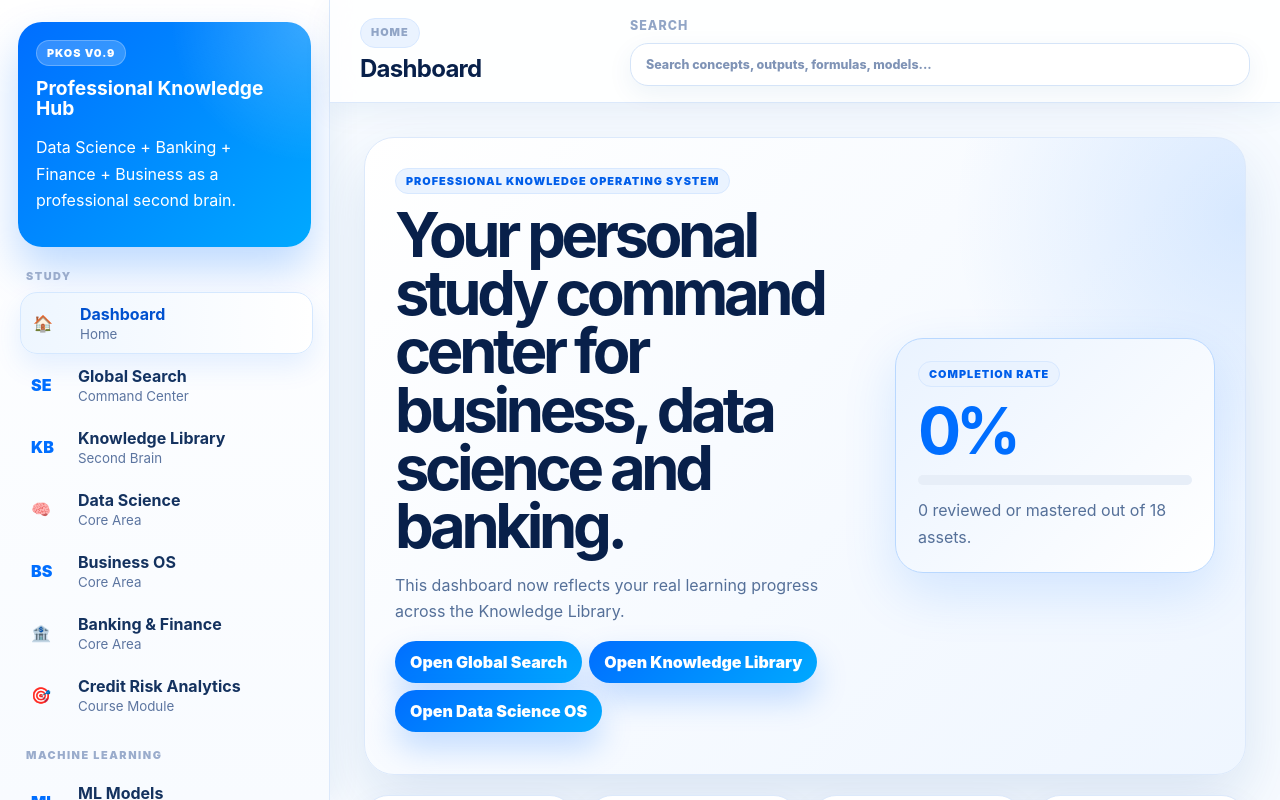
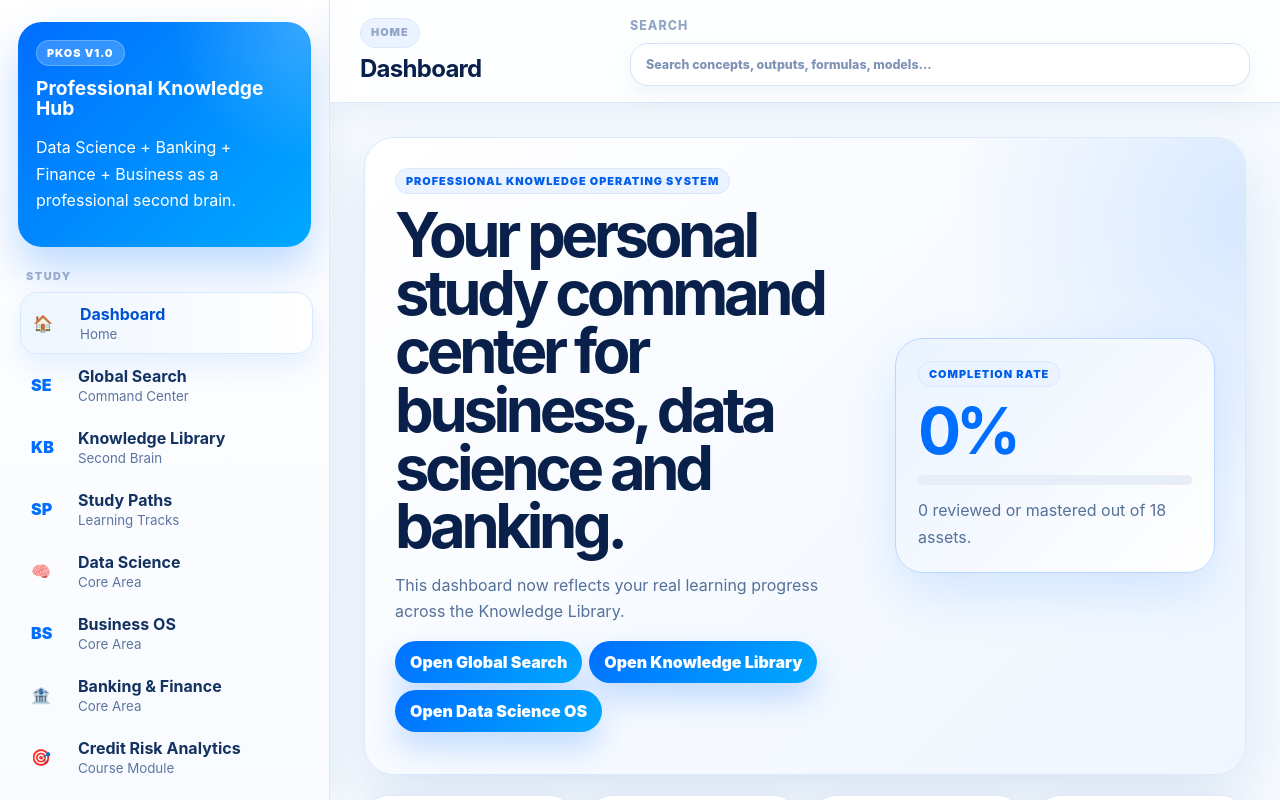
Before and after one commit to albertojrc/professional-knowledge-hub, a React (Vite) app: page / in a window 1280 px wide. Shown: the top 800 px of the page. Built offline with nearby package versions, Linux system fonts and the light colour scheme.

Commit message:
Add study paths to sidebar

```diff
--- a/src/components/layout/Sidebar.tsx
+++ b/src/components/layout/Sidebar.tsx
@@ -8,6 +8,7 @@ interface SidebarProps {
 
 const globalSearchItem: NavItem = { id: 'global-search', label: 'Global Search', eyebrow: 'Command Center', description: 'Search across assets, outputs, formulas, models, cases and backlog.', icon: 'SE' }
 const knowledgeLibraryItem: NavItem = { id: 'knowledge-library', label: 'Knowledge Library', eyebrow: 'Second Brain', description: 'Reusable professional concepts across business, data science and banking.', icon: 'KB' }
+const studyPathsItem: NavItem = { id: 'study-paths', label: 'Study Paths', eyebrow: 'Learning Tracks', description: 'Role-based professional learning paths built from assets.', icon: 'SP' }
 const knowledgeFactoryItem: NavItem = { id: 'knowledge-factory', label: 'Knowledge Factory', eyebrow: 'Expansion System', description: 'Backlog, quality gates and source strategy for scaling the Hub.', icon: 'KF' }
 const businessOsItem: NavItem = { id: 'business-os', label: 'Business OS', eyebrow: 'Core Area', description: 'Strategy, finance, marketing, operations and economics connected to decisions.', icon: 'BS' }
 const professionalScenariosItem: NavItem = { id: 'professional-scenarios', label: 'Professional Scenarios', eyebrow: 'Apply', description: 'End-to-end workflows from business problem to monitored decision.', icon: 'SC' }
@@ -15,10 +16,10 @@ const decisionPlaybooksItem: NavItem = { id: 'decision-playbooks', label: 'Decis
 const mlModelsItem: NavItem = { id: 'ml-models', label: 'ML Models', eyebrow: 'Machine Learning', description: 'Detailed ML models with outputs, interpretation and graph examples.', icon: 'ML' }
 const mlGraphAtlasItem: NavItem = { id: 'ml-graph-atlas', label: 'ML Graph Atlas', eyebrow: 'Interpret', description: 'Machine learning charts: how to build, use and interpret them.', icon: 'CH' }
 
-const navCatalog: NavItem[] = [...navItems, globalSearchItem, knowledgeLibraryItem, knowledgeFactoryItem, businessOsItem, professionalScenariosItem, decisionPlaybooksItem, mlModelsItem, mlGraphAtlasItem]
+const navCatalog: NavItem[] = [...navItems, globalSearchItem, knowledgeLibraryItem, studyPathsItem, knowledgeFactoryItem, businessOsItem, professionalScenariosItem, decisionPlaybooksItem, mlModelsItem, mlGraphAtlasItem]
 
 const groups = [
-  { title: 'Study', ids: ['dashboard', 'global-search', 'knowledge-library', 'data-science', 'business-os', 'banking-finance', 'credit-risk'] as ViewId[] },
+  { title: 'Study', ids: ['dashboard', 'global-search', 'knowledge-library', 'study-paths', 'data-science', 'business-os', 'banking-finance', 'credit-risk'] as ViewId[] },
   { title: 'Machine Learning', ids: ['ml-models', 'ml-graph-atlas'] as ViewId[] },
   { title: 'Reference', ids: ['output-atlas', 'formula-library', 'model-library'] as ViewId[] },
   { title: 'Application', ids: ['professional-scenarios', 'decision-playbooks', 'business-cases', 'knowledge-map', 'knowledge-factory', 'quality-review'] as ViewId[] }
@@ -28,7 +29,7 @@ export function Sidebar({ activeView, onChangeView }: SidebarProps) {
   return (
     <aside className="sidebar">
       <div className="brand-panel">
-        <span className="eyebrow">PKOS v0.9</span>
+        <span className="eyebrow">PKOS v1.0</span>
         <h1>Professional Knowledge Hub</h1>
         <p>Data Science + Banking + Finance + Business as a professional second brain.</p>
       </div>
```
